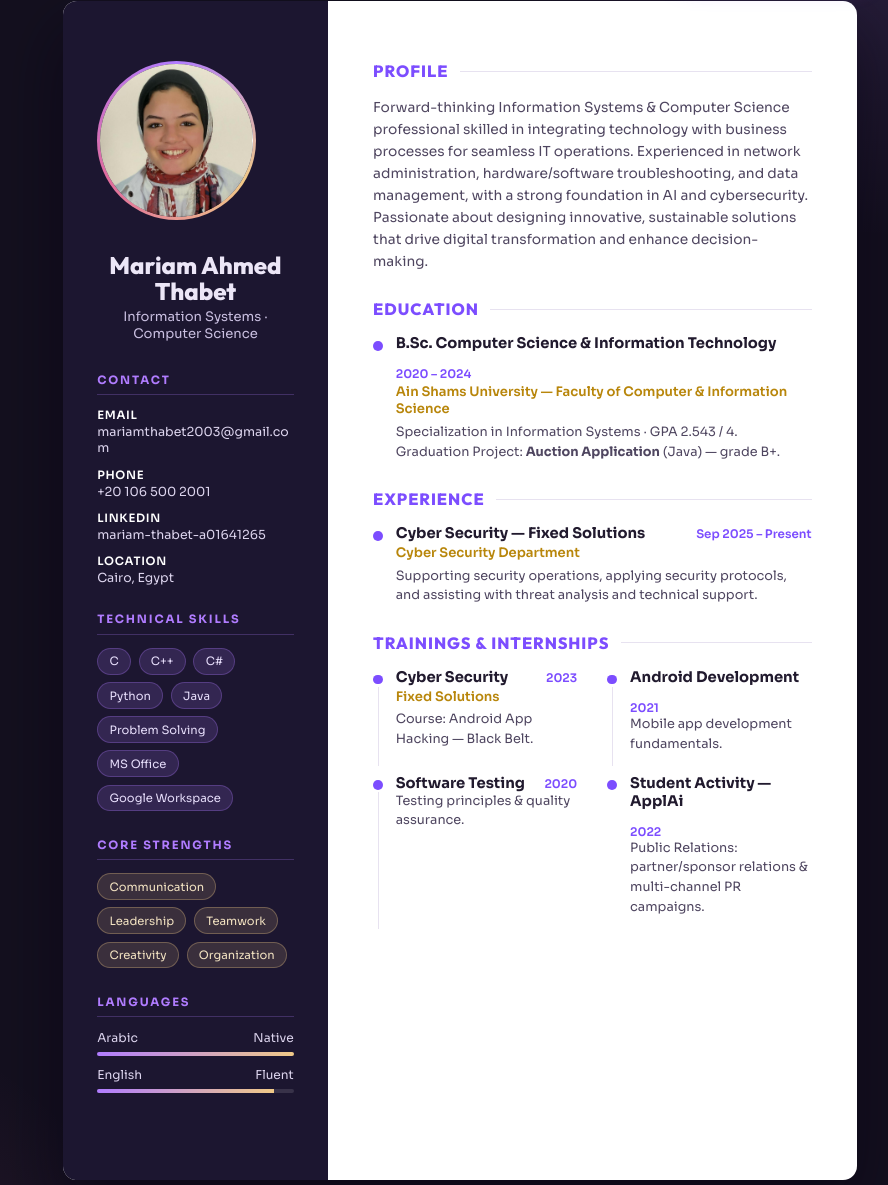
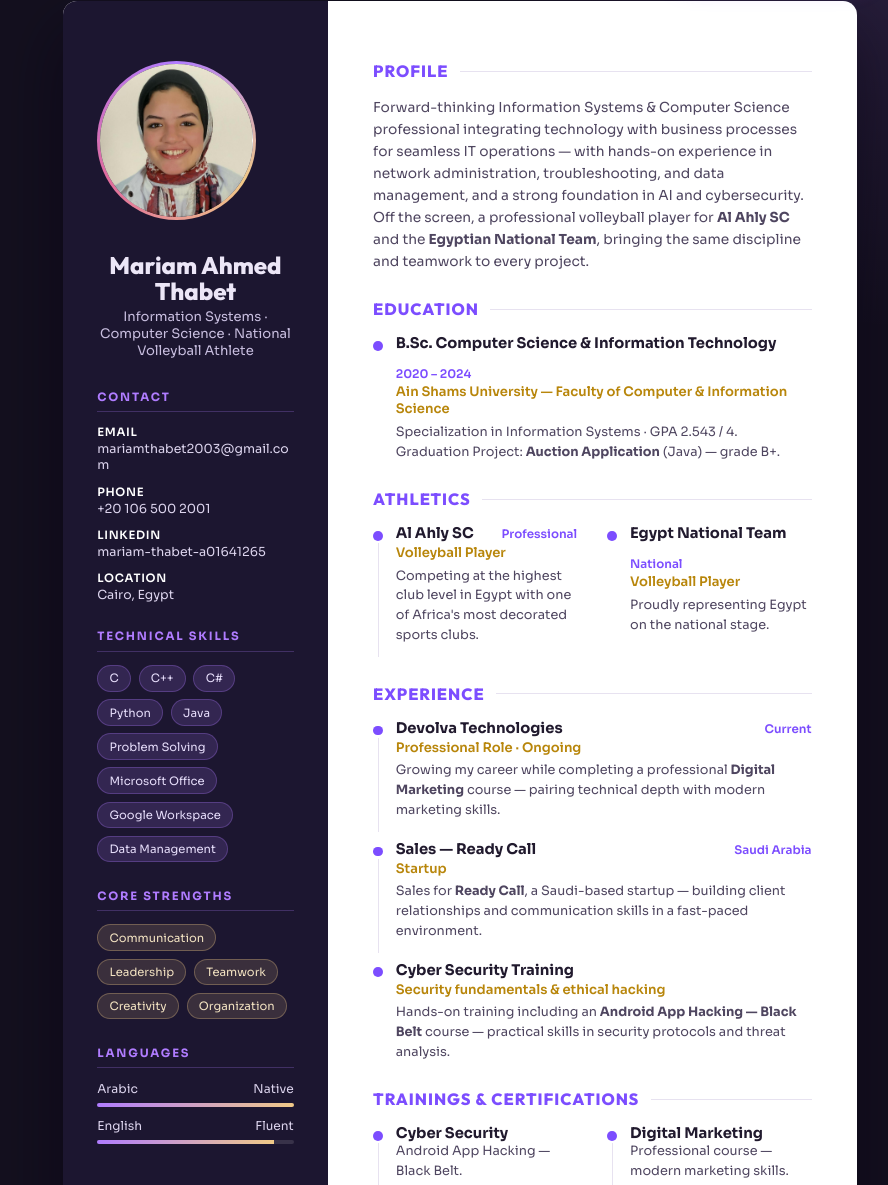
Before and after one commit to mariamthabett/portfolio, a website: page cv.html in a window 1280 px wide. Shown: the part 95-1280 px from the top of the page, without its empty margins (180-1068 px from the left). Drawn offline with Linux system fonts and the light colour scheme.

Commit message:
updatedddd

```diff
--- a/css/cv.css
+++ b/css/cv.css
@@ -130,10 +130,14 @@ body {
     page-break-inside: avoid; break-inside: avoid;
   }
   /* lightly tighten spacing so it comfortably fits one page */
-  .main { padding: 12mm 12mm; }
-  .side { padding: 12mm 9mm; }
-  .main__block { margin-bottom: 5mm; }
-  .side__block { margin-bottom: 5mm; }
+  .main { padding: 9mm 11mm; }
+  .side { padding: 9mm 9mm; }
+  .main__block { margin-bottom: 3.5mm; }
+  .side__block { margin-bottom: 3.5mm; }
+  .main__h { margin-bottom: 2.5mm; }
+  .entry { margin-bottom: 3mm; }
+  .summary { line-height: 1.45; }
+  .entry__desc { line-height: 1.4; }
   * { -webkit-print-color-adjust: exact !important; print-color-adjust: exact !important; }
 }
 
--- a/cv.html
+++ b/cv.html
@@ -27,7 +27,7 @@
       <!-- Insert Image Here: profile photo -> images/profile.png -->
       <img class="side__photo" src="images/profile.png" alt="Mariam Ahmed Thabet" />
       <h1>Mariam Ahmed Thabet</h1>
-      <p class="side__role">Information Systems · Computer Science</p>
+      <p class="side__role">Information Systems · Computer Science · National Volleyball Athlete</p>
 
       <div class="side__block">
         <div class="side__h">Contact</div>
@@ -42,8 +42,8 @@
         <div class="tags">
           <span class="tag">C</span><span class="tag">C++</span><span class="tag">C#</span>
           <span class="tag">Python</span><span class="tag">Java</span>
-          <span class="tag">Problem Solving</span><span class="tag">MS Office</span>
-          <span class="tag">Google Workspace</span>
+          <span class="tag">Problem Solving</span><span class="tag">Microsoft Office</span>
+          <span class="tag">Google Workspace</span><span class="tag">Data Management</span>
         </div>
       </div>
 
@@ -74,11 +74,12 @@
       <div class="main__block">
         <div class="main__h">Profile</div>
         <p class="summary">
-          Forward-thinking Information Systems &amp; Computer Science professional skilled in
-          integrating technology with business processes for seamless IT operations. Experienced in
-          network administration, hardware/software troubleshooting, and data management, with a
-          strong foundation in AI and cybersecurity. Passionate about designing innovative,
-          sustainable solutions that drive digital transformation and enhance decision-making.
+          Forward-thinking Information Systems &amp; Computer Science professional integrating
+          technology with business processes for seamless IT operations — with hands-on experience in
+          network administration, troubleshooting, and data management, and a strong foundation in AI
+          and cybersecurity. Off the screen, a professional volleyball player for
+          <strong>Al Ahly SC</strong> and the <strong>Egyptian National Team</strong>, bringing the
+          same discipline and teamwork to every project.
         </p>
       </div>
 
@@ -98,27 +99,67 @@
       </div>
 
       <div class="main__block">
-        <div class="main__h">Experience</div>
-        <div class="entry">
-          <div class="entry__top">
-            <span class="entry__title">Cyber Security — Fixed Solutions</span>
-            <span class="entry__date">Sep 2025 – Present</span>
+        <div class="main__h">Athletics</div>
+        <div class="two-col">
+          <div class="entry" style="margin-bottom:3mm">
+            <div class="entry__top"><span class="entry__title">Al Ahly SC</span><span class="entry__date">Professional</span></div>
+            <div class="entry__org">Volleyball Player</div>
+            <div class="entry__desc">Competing at the highest club level in Egypt with one of Africa's most decorated sports clubs.</div>
           </div>
-          <div class="entry__org">Cyber Security Department</div>
-          <div class="entry__desc">
-            Supporting security operations, applying security protocols, and assisting with threat
-            analysis and technical support.
+          <div class="entry" style="margin-bottom:3mm">
+            <div class="entry__top"><span class="entry__title">Egypt National Team</span><span class="entry__date">National</span></div>
+            <div class="entry__org">Volleyball Player</div>
+            <div class="entry__desc">Proudly representing Egypt on the national stage.</div>
           </div>
         </div>
       </div>
 
       <div class="main__block">
-        <div class="main__h">Trainings &amp; Internships</div>
+        <div class="main__h">Experience</div>
+        <div class="entry">
+          <div class="entry__top">
+            <span class="entry__title">Devolva Technologies</span>
+            <span class="entry__date">Current</span>
+          </div>
+          <div class="entry__org">Professional Role · Ongoing</div>
+          <div class="entry__desc">
+            Growing my career while completing a professional <strong>Digital Marketing</strong>
+            course — pairing technical depth with modern marketing skills.
+          </div>
+        </div>
+        <div class="entry">
+          <div class="entry__top">
+            <span class="entry__title">Sales — Ready Call</span>
+            <span class="entry__date">Saudi Arabia</span>
+          </div>
+          <div class="entry__org">Startup</div>
+          <div class="entry__desc">
+            Sales for <strong>Ready Call</strong>, a Saudi-based startup — building client
+            relationships and communication skills in a fast-paced environment.
+          </div>
+        </div>
+        <div class="entry">
+          <div class="entry__top">
+            <span class="entry__title">Cyber Security Training</span>
+          </div>
+          <div class="entry__org">Security fundamentals &amp; ethical hacking</div>
+          <div class="entry__desc">
+            Hands-on training including an <strong>Android App Hacking — Black Belt</strong> course —
+            practical skills in security protocols and threat analysis.
+          </div>
+        </div>
+      </div>
+
+      <div class="main__block">
+        <div class="main__h">Trainings &amp; Certifications</div>
         <div class="two-col">
           <div class="entry" style="margin-bottom:3mm">
-            <div class="entry__top"><span class="entry__title">Cyber Security</span><span class="entry__date">2023</span></div>
-            <div class="entry__org">Fixed Solutions</div>
-            <div class="entry__desc">Course: Android App Hacking — Black Belt.</div>
+            <div class="entry__top"><span class="entry__title">Cyber Security</span></div>
+            <div class="entry__desc">Android App Hacking — Black Belt.</div>
+          </div>
+          <div class="entry" style="margin-bottom:3mm">
+            <div class="entry__top"><span class="entry__title">Digital Marketing</span></div>
+            <div class="entry__desc">Professional course — modern marketing skills.</div>
           </div>
           <div class="entry" style="margin-bottom:3mm">
             <div class="entry__top"><span class="entry__title">Android Development</span><span class="entry__date">2021</span></div>
```
